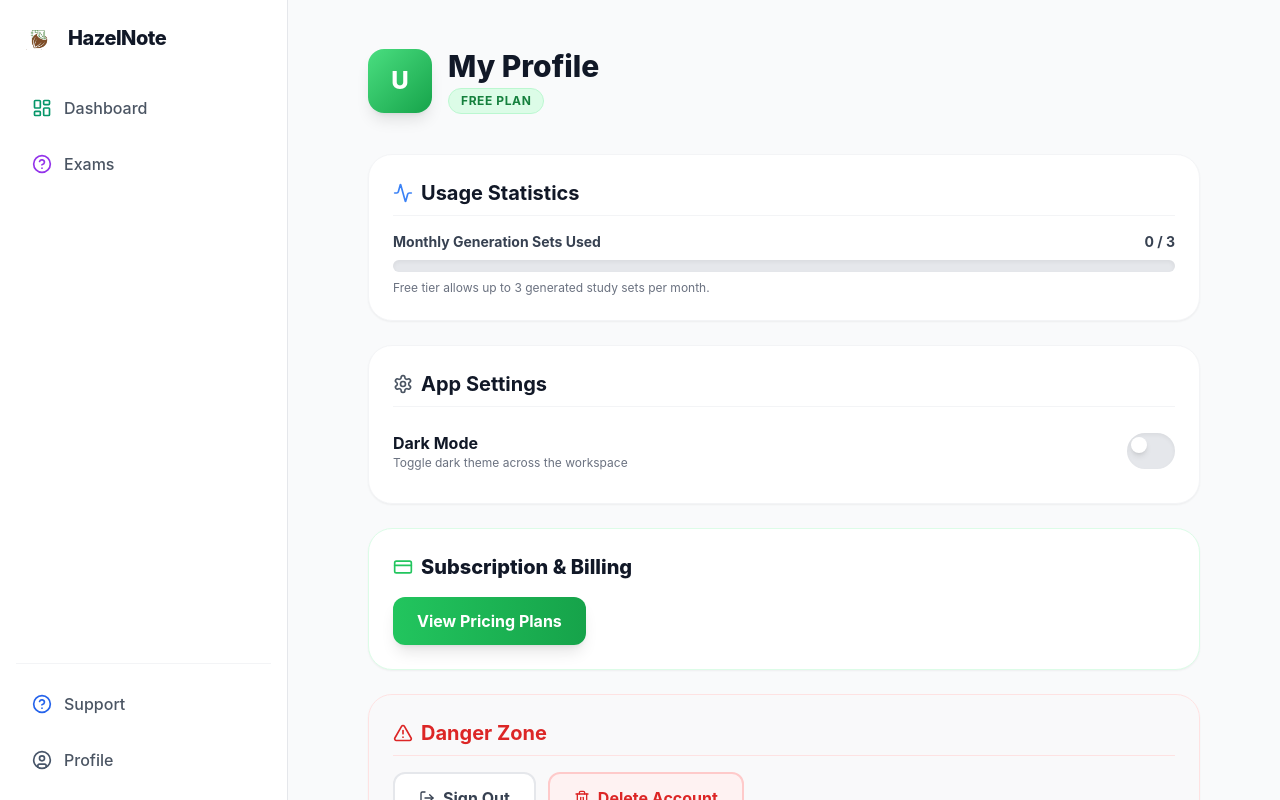
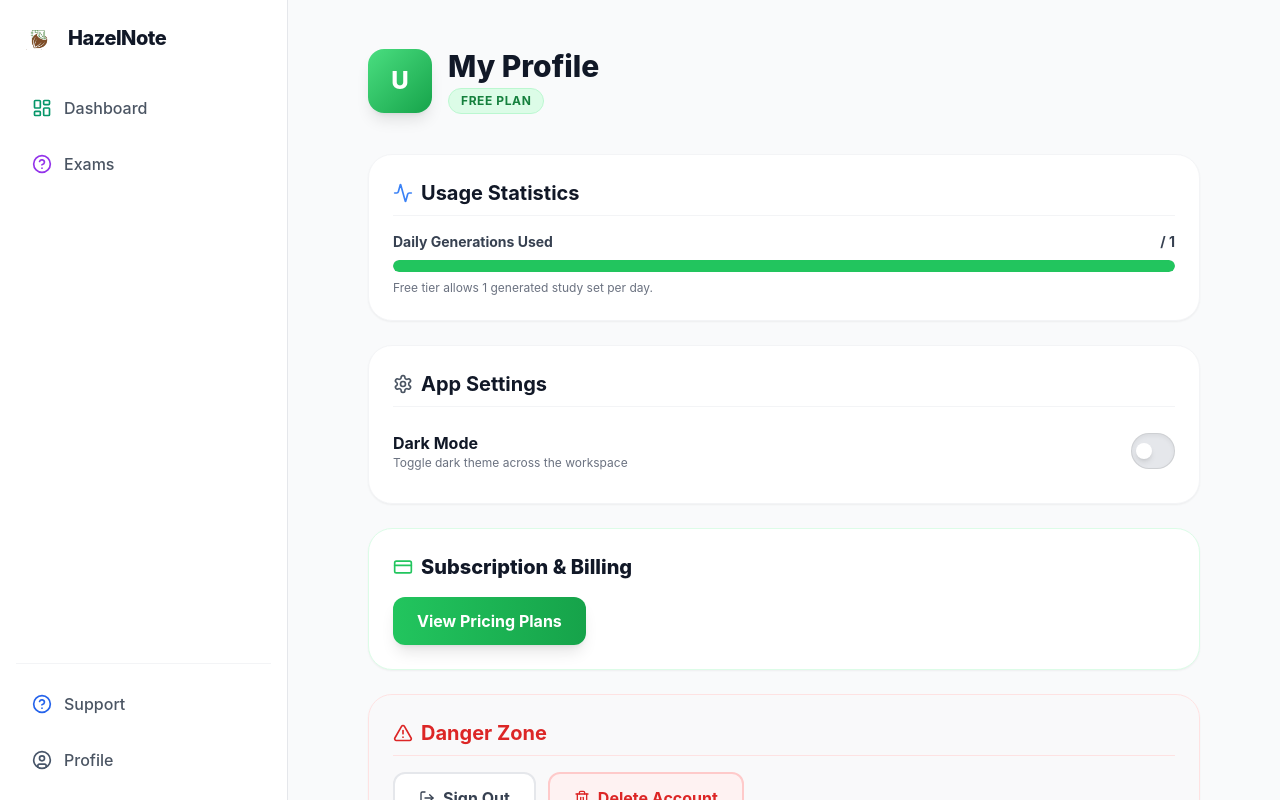
Before and after one commit to Tahaijaz233/hazelnote-web, a Next.js app in the folder Hazelnote-web/: page /dashboard/profile in a window 1280 px wide. Built offline with nearby package versions, Linux system fonts and the light colour scheme; no server answers.

Commit message:
Update page.jsx

```diff
--- a/Hazelnote-web/app/dashboard/profile/page.jsx
+++ b/Hazelnote-web/app/dashboard/profile/page.jsx
@@ -1,16 +1,16 @@
 "use client";
-import { useState } from 'react';
 import { Activity, Settings, CreditCard, AlertTriangle, LogOut, Trash2 } from 'lucide-react';
+import { useAppContext } from '@/context/AppContext';
 
 export default function ProfilePage() {
-  const [darkMode, setDarkMode] = useState(false);
+  const { isDarkMode, setIsDarkMode, generationsToday } = useAppContext();
 
   return (
     <div className="p-6 md:p-8 max-w-4xl mx-auto pt-8 md:pt-12">
       <header className="mb-10 flex items-center gap-4">
         <div className="w-16 h-16 bg-gradient-to-br from-green-400 to-green-600 rounded-2xl flex items-center justify-center text-white text-2xl font-extrabold shadow-lg">U</div>
         <div>
-          <h2 className="text-3xl font-extrabold text-gray-900">My Profile</h2>
+          <h2 className="text-3xl font-extrabold text-gray-900 dark:text-white">My Profile</h2>
           <div className="flex items-center gap-2 mt-1">
             <span className="text-xs font-bold bg-green-100 text-green-700 px-3 py-1 rounded-full uppercase tracking-wider border border-green-200">Free Plan</span>
           </div>
@@ -19,46 +19,50 @@ export default function ProfilePage() {
 
       <div className="space-y-6">
         {/* Usage Stats */}
-        <div className="bg-white border border-gray-100 rounded-[24px] shadow-sm p-6">
-          <h3 className="text-xl font-bold mb-4 border-b border-gray-100 pb-2 flex items-center gap-2"><Activity className="w-5 h-5 text-blue-500" /> Usage Statistics</h3>
-          <div className="mb-2 flex justify-between text-sm font-bold text-gray-700">
-            <span>Monthly Generation Sets Used</span>
-            <span>0 / 3</span>
+        <div className="bg-white dark:bg-slate-800 border border-gray-100 dark:border-slate-700 rounded-[24px] shadow-sm p-6">
+          <h3 className="text-xl font-bold mb-4 border-b border-gray-100 dark:border-slate-700 pb-2 flex items-center gap-2 dark:text-white"><Activity className="w-5 h-5 text-blue-500" /> Usage Statistics</h3>
+          <div className="mb-2 flex justify-between text-sm font-bold text-gray-700 dark:text-gray-300">
+            <span>Daily Generations Used</span>
+            <span>{generationsToday} / 1</span>
           </div>
-          <div className="w-full bg-gray-200 rounded-full h-3 mb-2 overflow-hidden shadow-inner">
-            <div className="bg-green-500 h-3 rounded-full transition-all" style={{ width: '0%' }}></div>
+          <div className="w-full bg-gray-200 dark:bg-slate-700 rounded-full h-3 mb-2 overflow-hidden shadow-inner">
+            <div className="bg-green-500 h-3 rounded-full transition-all" style={{ width: `${(generationsToday / 1) * 100}%` }}></div>
           </div>
-          <p className="text-xs text-gray-500">Free tier allows up to 3 generated study sets per month.</p>
+          <p className="text-xs text-gray-500 dark:text-gray-400">Free tier allows 1 generated study set per day.</p>
         </div>
 
         {/* Settings */}
-        <div className="bg-white border border-gray-100 rounded-[24px] shadow-sm p-6">
-          <h3 className="text-xl font-bold mb-4 border-b border-gray-100 pb-2 flex items-center gap-2"><Settings className="w-5 h-5 text-gray-600" /> App Settings</h3>
+        <div className="bg-white dark:bg-slate-800 border border-gray-100 dark:border-slate-700 rounded-[24px] shadow-sm p-6">
+          <h3 className="text-xl font-bold mb-4 border-b border-gray-100 dark:border-slate-700 pb-2 flex items-center gap-2 dark:text-white"><Settings className="w-5 h-5 text-gray-600 dark:text-gray-400" /> App Settings</h3>
           <div className="flex items-center justify-between py-2">
             <div>
-                <h4 className="font-bold text-gray-900">Dark Mode</h4>
-                <p className="text-xs text-gray-500">Toggle dark theme across the workspace</p>
+                <h4 className="font-bold text-gray-900 dark:text-white">Dark Mode</h4>
+                <p className="text-xs text-gray-500 dark:text-gray-400">Toggle dark theme across the workspace</p>
             </div>
-            <button onClick={() => setDarkMode(!darkMode)} className={`w-12 h-6 rounded-full relative transition duration-300 flex-shrink-0 cursor-pointer shadow-inner ${darkMode ? 'bg-green-500' : 'bg-gray-200'}`}>
-                <span className={`w-4 h-4 bg-white rounded-full absolute top-1 transition-transform duration-300 shadow-md ${darkMode ? 'left-7' : 'left-1'}`}></span>
+            {/* Fully responsive and smaller Tailwind Toggle */}
+            <button
+                onClick={() => setIsDarkMode(!isDarkMode)}
+                className={`w-11 h-6 rounded-full relative transition duration-300 flex items-center shrink-0 cursor-pointer shadow-inner border border-black/10 ${isDarkMode ? 'bg-[#10B981]' : 'bg-gray-200'}`}
+            >
+                <span className={`w-4 h-4 bg-white rounded-full absolute transition-transform duration-300 shadow-md ${isDarkMode ? 'translate-x-6' : 'translate-x-1'}`}></span>
             </button>
           </div>
         </div>
 
         {/* Billing */}
-        <section className="bg-white rounded-[24px] shadow-sm p-6 border border-green-100">
-          <h3 className="text-xl font-extrabold text-gray-900 mb-4 flex items-center gap-2"><CreditCard className="w-5 h-5 text-green-500" /> Subscription & Billing</h3>
+        <section className="bg-white dark:bg-slate-800 rounded-[24px] shadow-sm p-6 border border-green-100 dark:border-slate-700">
+          <h3 className="text-xl font-extrabold text-gray-900 dark:text-white mb-4 flex items-center gap-2"><CreditCard className="w-5 h-5 text-green-500" /> Subscription & Billing</h3>
           <a href="/pricing" className="bg-gradient-to-r from-green-500 to-green-600 text-white px-6 py-3 inline-block rounded-xl font-bold shadow-lg hover:shadow-xl hover:scale-[1.02] transition">View Pricing Plans</a>
         </section>
 
         {/* Danger Zone */}
-        <div className="bg-red-50/10 rounded-[24px] shadow-sm p-6 border border-red-100">
-          <h3 className="text-xl font-bold mb-4 border-b border-red-100 pb-2 text-red-600 flex items-center gap-2"><AlertTriangle className="w-5 h-5" /> Danger Zone</h3>
+        <div className="bg-red-50/10 dark:bg-red-900/10 rounded-[24px] shadow-sm p-6 border border-red-100 dark:border-red-900/30">
+          <h3 className="text-xl font-bold mb-4 border-b border-red-100 dark:border-red-900/30 pb-2 text-red-600 flex items-center gap-2"><AlertTriangle className="w-5 h-5" /> Danger Zone</h3>
           <div className="flex flex-col sm:flex-row gap-3">
-            <button className="bg-white border-2 border-gray-200 text-gray-700 hover:bg-gray-50 py-3 px-6 rounded-xl font-bold flex justify-center items-center gap-2 transition">
+            <button className="bg-white dark:bg-slate-800 border-2 border-gray-200 dark:border-slate-700 text-gray-700 dark:text-gray-300 hover:bg-gray-50 dark:hover:bg-slate-700 py-3 px-6 rounded-xl font-bold flex justify-center items-center gap-2 transition">
               <LogOut className="w-4 h-4" /> Sign Out
             </button>
-            <button className="bg-red-50 text-red-600 hover:bg-red-100 border-2 border-red-200 py-3 px-6 rounded-xl font-bold transition flex justify-center items-center gap-2">
+            <button className="bg-red-50 dark:bg-red-900/20 text-red-600 dark:text-red-400 hover:bg-red-100 dark:hover:bg-red-900/40 border-2 border-red-200 dark:border-red-900/50 py-3 px-6 rounded-xl font-bold transition flex justify-center items-center gap-2">
               <Trash2 className="w-4 h-4" /> Delete Account
             </button>
           </div>
```
